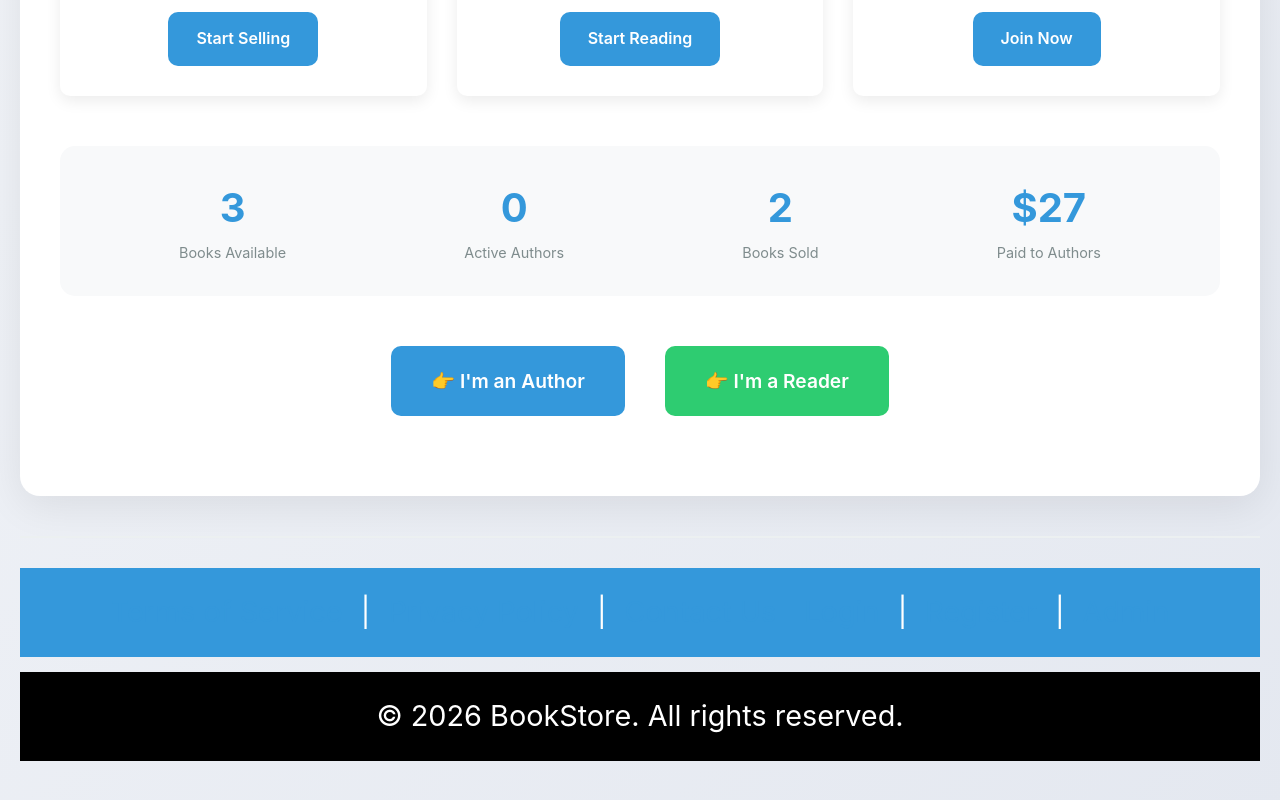
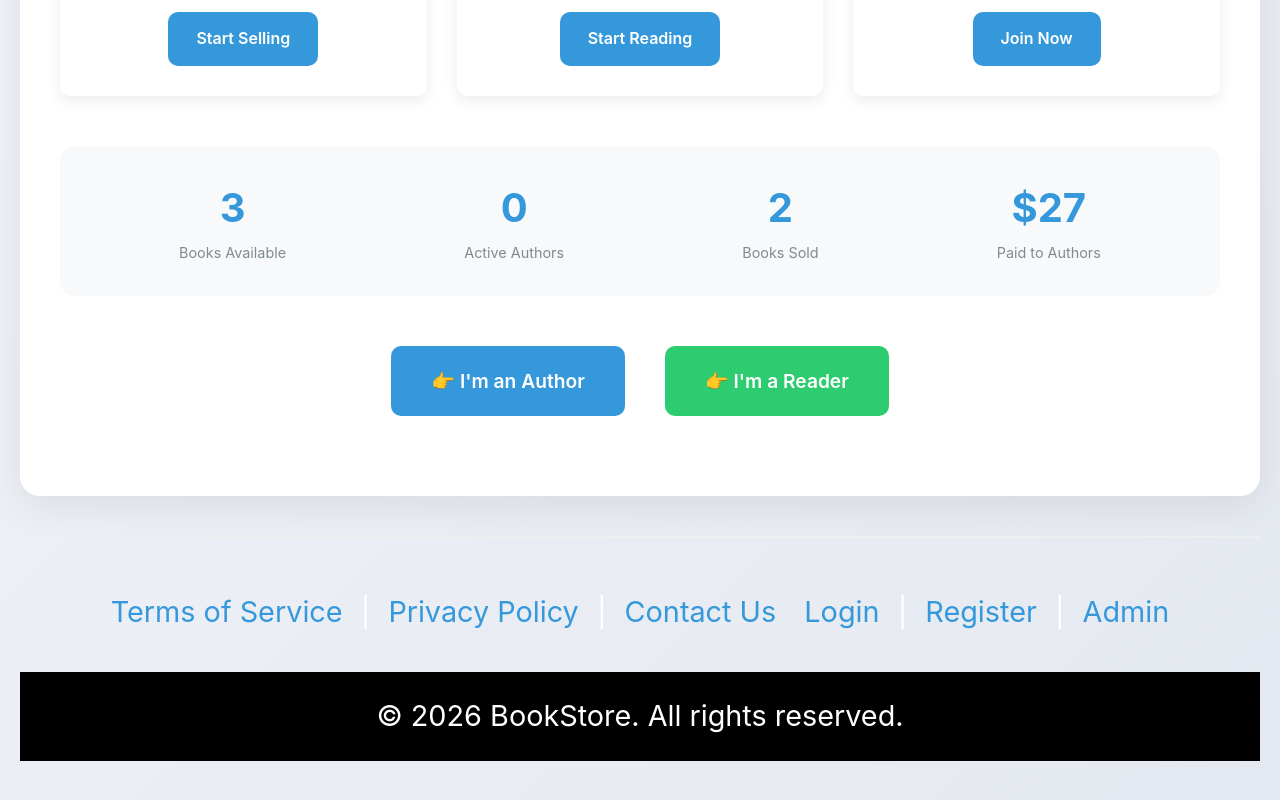
Before and after one commit to blessingsthamanga2-source/OceanBookStore.github.io, a plain HTML site: page index.html in a window 1280 px wide. Shown: the part 1102-1902 px from the top of the page. Drawn offline with Linux system fonts and the light colour scheme; files that its build step writes are made by us from their sources.

Commit message:
Update index.html

```diff
--- a/index.html
+++ b/index.html
@@ -215,7 +215,7 @@
     </main>
 
     <footer>
-    <p style="background: #3498db;font-size:1.8rem;color:white;padding: 20px 30px;">
+    <p style="background: ligh black;font-size:1.8rem;color:white;padding: 20px 30px;">
         <a href="terms.html">Terms of Service</a> |
         <a href="privacy.html">Privacy Policy</a> |
         <a href="contact.html">Contact Us</a>
```
